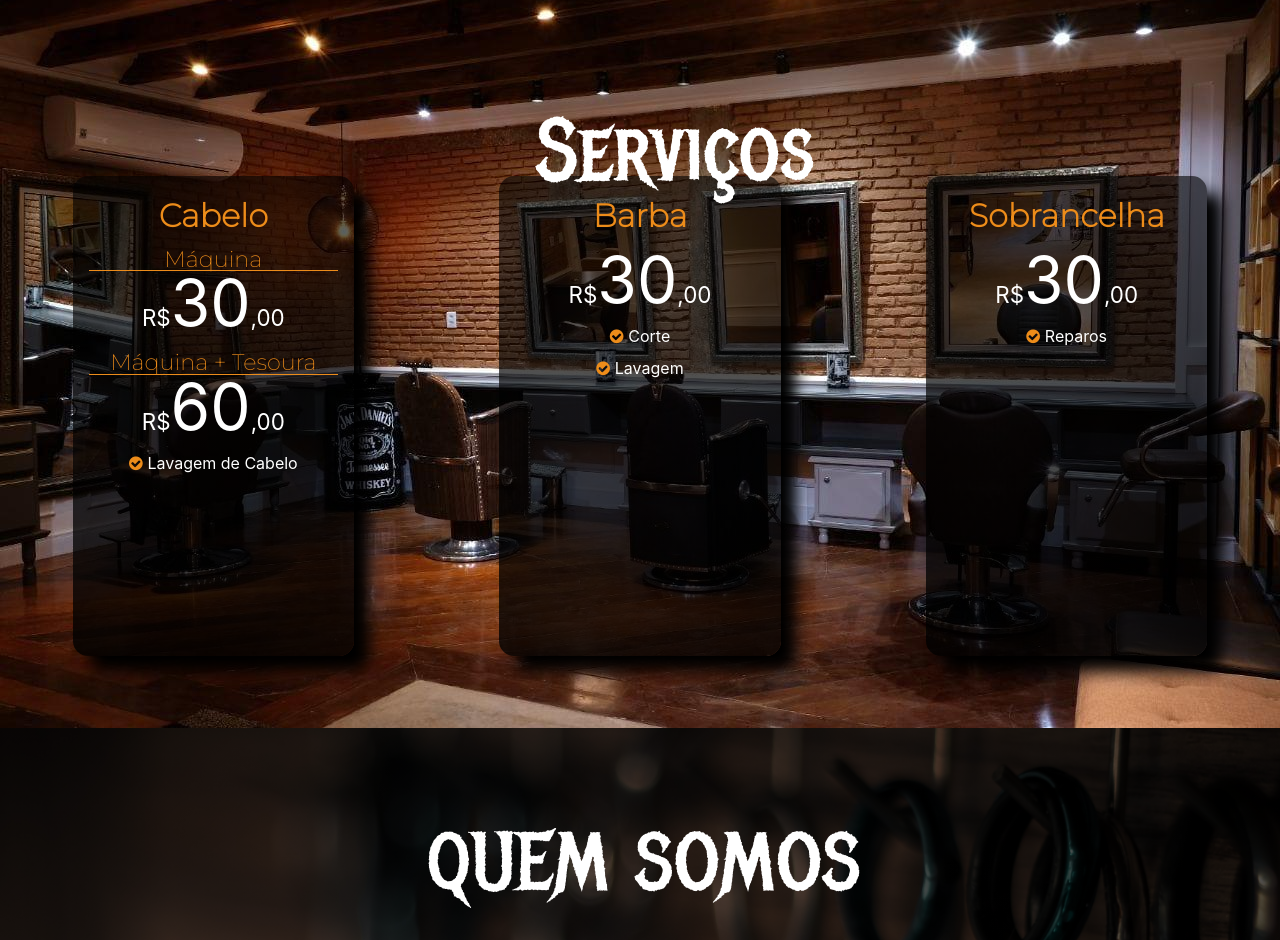
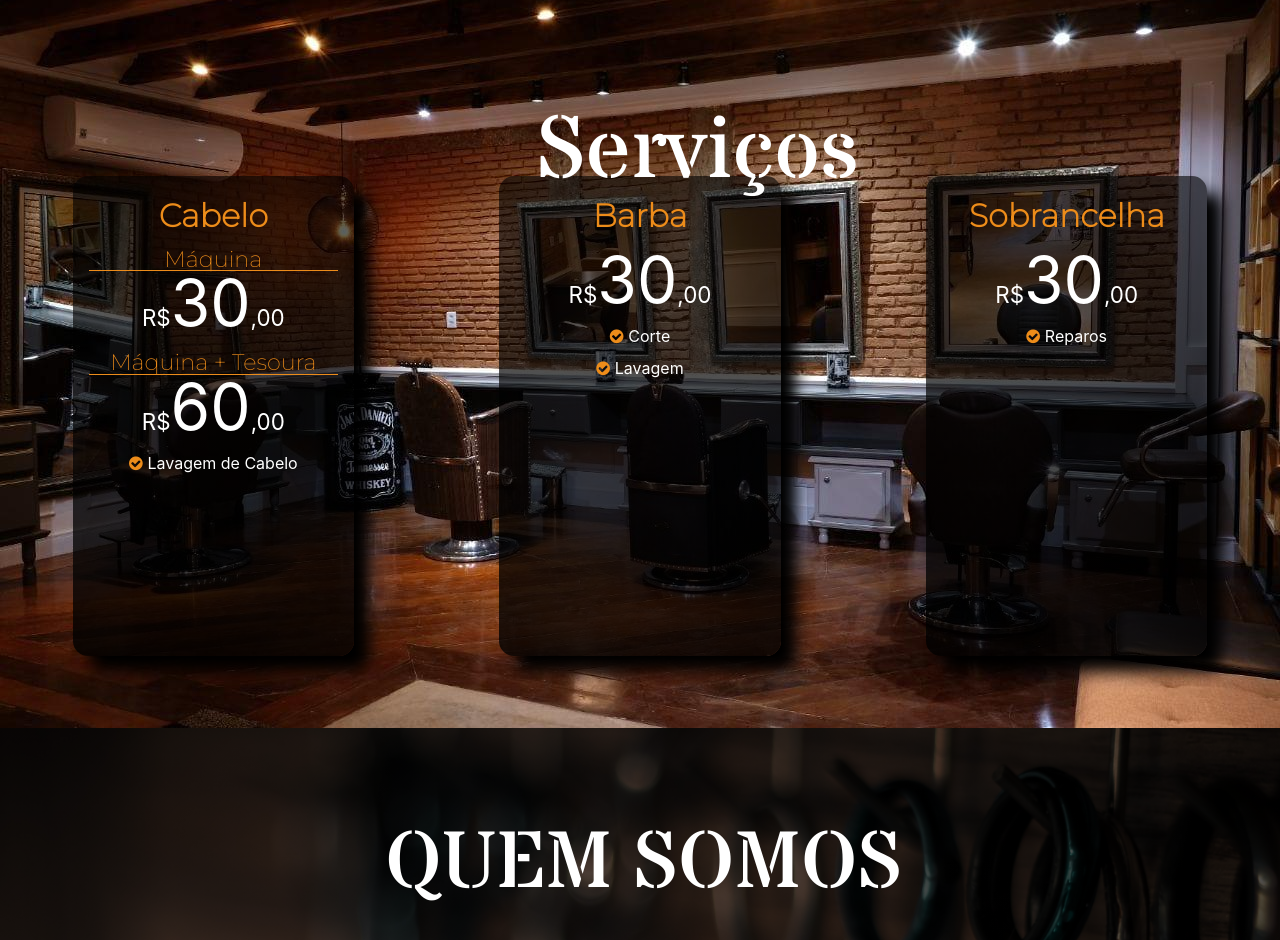
Before and after one commit to Felipediaslc/Barbearia-Strait-Front, a React (Create React App) app: page / in a window 1280 px wide. Shown: the part 872-1812 px from the top of the page. Built offline with nearby package versions, Linux system fonts and the light colour scheme; a web font is replaced by a local one.

Commit message:
refinamento v.34

```diff
--- a/src/Pages/Quem-somos/Quem-somos.css
+++ b/src/Pages/Quem-somos/Quem-somos.css
@@ -1,3 +1,5 @@
+@import url('https://fonts.googleapis.com/css2?family=Stardos+Stencil&display=swap');
+
 .quem-somos{
     background: linear-gradient( rgba(0,0, 0, 0.7), rgba(0, 0, 0, 0.6)),url(./imag/pexels-nikolaos-dimou-022.jpg);
     background-size: cover;
@@ -13,7 +15,7 @@
    justify-content: center;
    align-items: flex-start;
    padding: 6rem 0 0 0.5rem;
-   font-family: 'Metal Mania', cursive;
+   font-family: 'Stardos Stencil', cursive;
      font-size: 5rem;
 
   }
--- a/src/Pages/Servicos/Servicos.css
+++ b/src/Pages/Servicos/Servicos.css
@@ -1,4 +1,4 @@
-@import url('https://fonts.googleapis.com/css2?family=Metal+Mania&display=swap');
+@import url('https://fonts.googleapis.com/css2?family=Stardos+Stencil&display=swap');
 @import url('https://fonts.googleapis.com/css2?family=Montserrat:wght@200&display=swap');
 @import url('https://fonts.googleapis.com/css2?family=Open+Sans&display=swap');
 
@@ -22,9 +22,9 @@
     padding: -5rem 0 0  3rem;
     width: 50vw;
    margin: -28rem -10rem 1rem  17rem;
+   font-family: 'Stardos Stencil', cursive;
+   color: white;
 
-   color: white;
-   font-family: 'Metal Mania', cursive;
    font-size: 5.5rem;
  }
 
```
